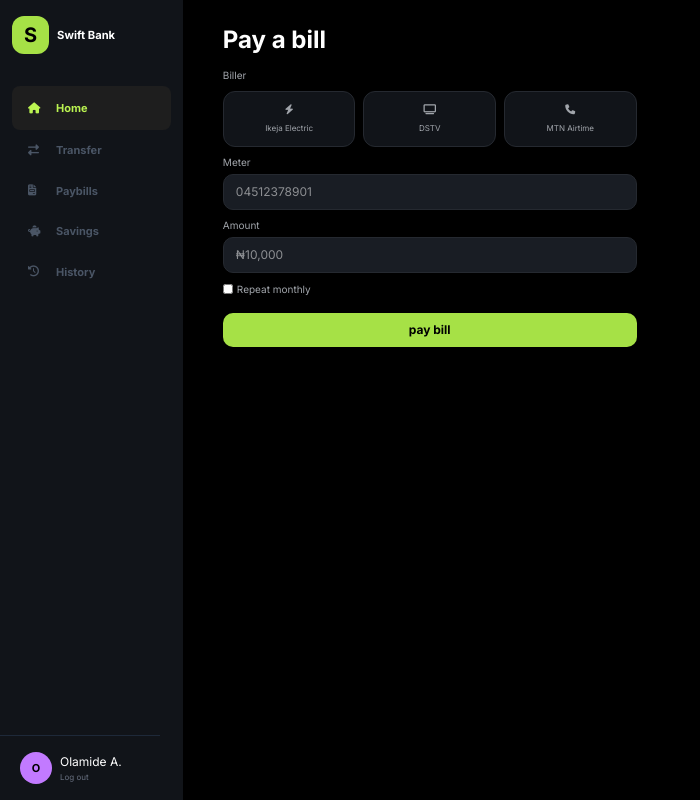
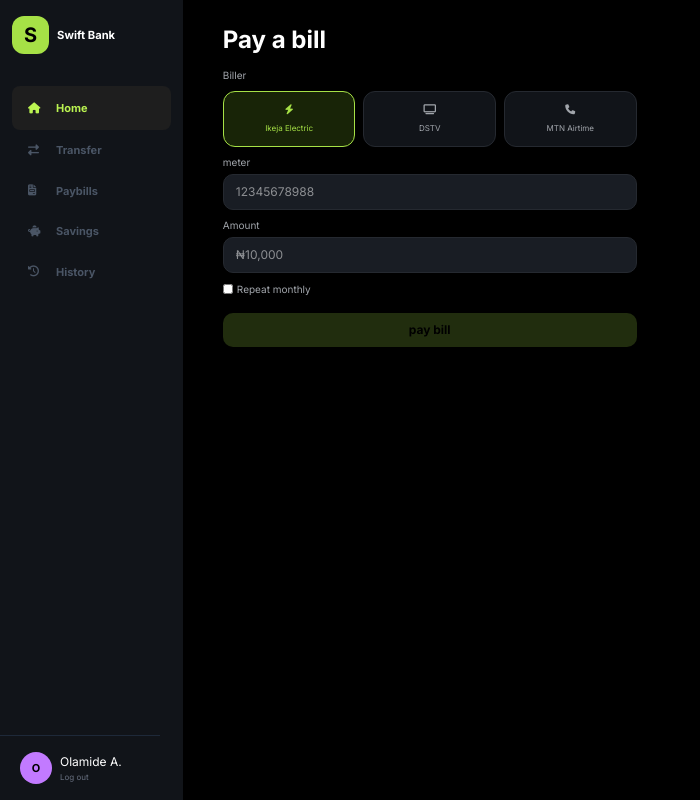
Before and after one commit to vaniel56/Swift-Bank-, an Angular app: page /layout/paybills in a window 1280 px wide. Shown: the whole page, without its empty margins (0-700 px from the left). Built offline with nearby package versions, Linux system fonts and the light colour scheme.

Commit message:
add fetures like the button grayed out till amount is inputed etc, made the paybills ui change pending on the biller selected

```diff
--- a/src/app/pages/paybills/paybills.html
+++ b/src/app/pages/paybills/paybills.html
@@ -10,7 +10,8 @@
         <!-- Ikeja Electric -->
         <div
           (click)="selectService('Ikeja Electric')"
-    [class]="activeService === 'Ikeja Electric'
+          [class]="
+            activeService === 'Ikeja Electric'
               ? 'bg-[#182407] border-[#A6E146] text-[#A6E146]'
               : 'bg-[#111419] border-[#252930]'
           "
@@ -23,7 +24,8 @@
         <!-- DSTV -->
         <div
           (click)="selectService('DSTV')"
-    [class]="activeService === 'DSTV'
+          [class]="
+            activeService === 'DSTV'
               ? 'bg-[#182407] border-[#A6E146] text-[#A6E146]'
               : 'bg-[#111419] border-[#252930]'
           "
@@ -36,7 +38,8 @@
         <!-- MTN Airtime -->
         <div
           (click)="selectService('MTN Airtime')"
-    [class]="activeService === 'MTN Airtime'
+          [class]="
+            activeService === 'MTN Airtime'
               ? 'bg-[#182407] border-[#A6E146] text-[#A6E146]'
               : 'bg-[#111419] border-[#252930]'
           "
@@ -47,12 +50,11 @@
         </div>
       </div>
       <div class="text-white">
-        <p class="text-[15px] md:text-[10px] text-[#A1A5AB] mt-3 md:mt-2">Meter</p>
+        <p class="text-[15px] md:text-[10px] text-[#A1A5AB] mt-3 md:mt-2">{{ label }}</p>
         <input
           type="text"
-          placeholder="04512378901"
+          placeholder="{{ placeholder }}"
           [(ngModel)]="meterNumber"
-
           class="bg-[#191D24] px-3 py-3 md:py-2 text-[17px] md:text-[12px] focus:outline-none mt-1 w-full rounded-[13px] md:rounded-[10px] border border-[#252930]"
         />
         @if (invalidMeterNumber) {
@@ -66,17 +68,15 @@
           placeholder="₦10,000"
           (input)="checkBalance()"
           [(ngModel)]="meterAmount"
-          class="bg-[#191D24] px-3 focus:outline-none  py-3 md:py-2 text-[17px] md:text-[12px] mt-1 w-full rounded-[10px] border border-[#252930]"
+          class="bg-[#191D24] px-3 focus:outline-none py-3 md:py-2 text-[17px] md:text-[12px] mt-1 w-full rounded-[10px] border border-[#252930]"
         />
         @if (insufficientFunds) {
           <p class="text-red-500 text-[14px] md:text-[11px] mt-1">
             Insufficient balance. Available: ₦{{ current() | number: '1.2-2' }}
           </p>
         }
-           @if(invalidMeterAmount){
-            <p class="text-red-500 text-[14px] md:text-[11px] mt-1">
-            input a valid meter amount
-          </p>
+        @if (invalidMeterAmount) {
+          <p class="text-red-500 text-[14px] md:text-[11px] mt-1">input a valid meter amount</p>
         }
       </div>
       <div class="flex gap-1 mt-4 md:mt-2 items-center">
@@ -84,7 +84,11 @@
         <P class="text-[#A1A5AB] text-[15px] md:text-[10px]">Repeat monthly</P>
       </div>
   <div
-        (click)="goToSuccesful()"
+  (click)="meterAmount && goToSuccesful()"
+  [ngClass]="{
+    'opacity-20 cursor-not-allowed': !meterAmount,
+    'opacity-100 cursor-pointer': meterAmount
+  }"
   class="w-full bg-[#A6E146] text-[17px] md:text-[12px] py-3 md:py-2 mt-6 md:mt-4 font-bold flex items-center justify-center rounded-[10px]"
 >
   pay bill
@@ -112,10 +116,10 @@
         </div>
         <div class="font-bold text-2xl text-white">Transfer Successful</div>
         <p class="text-[15px] text-[#9B9FA5]">
-          {{ meterData ?.meterAmount }} paid  to {{ meterData ?.service?.service }}
+          {{ meterData?.meterAmount }} paid to {{ meterData?.service?.service }}
         </p>
         <button
-          class="w-90 md:h-8 h-15 bg-[#191D24]  rounded-2xl md:rounded-lg text-white text-[17px] md:text-[12px] font-bold mt-5"
+          class="w-90 md:h-8 h-15 bg-[#191D24] rounded-2xl md:rounded-lg text-white text-[17px] md:text-[12px] font-bold mt-5"
           (click)="goToHome()"
         >
           Done
--- a/src/app/pages/paybills/paybills.ts
+++ b/src/app/pages/paybills/paybills.ts
@@ -1,5 +1,5 @@
 import { Component } from '@angular/core';
-import { DecimalPipe } from '@angular/common';
+import { DecimalPipe, NgClass } from '@angular/common';
 import { Router } from '@angular/router';
 import { signal } from '@angular/core';
 import { FormsModule } from '@angular/forms';
@@ -7,7 +7,7 @@ import { disabled } from '@angular/forms/signals';
 
 @Component({
   selector: 'app-paybills',
-  imports: [DecimalPipe, FormsModule],
+  imports: [DecimalPipe, NgClass, FormsModule],
   templateUrl: './paybills.html',
   styleUrl: './paybills.css',
 })
@@ -19,38 +19,38 @@ export class Paybills {
   current = signal(0);
   meterAmount!: string;
   meterNumber = '';
+  label: string = 'meter';
   meterData: any = null;
-  selectedServiceData: any = null;
+  selectedServiceData: { service: string; label: string; placeholder: string } = {
+    service: 'Ikeja Electric',
+    label: 'meter',
+    placeholder: '12345678988',
+  };
   selectedServiceIndex: number | null = null;
-  activeService = '';
-  service = [{ service: 'Ikeja Electric' }, { service: 'DSTV' }, { service: 'MTN Airtime' }];
+  activeService = 'Ikeja Electric';
+  service = [
+    { service: 'Ikeja Electric', label: 'meter', placeholder: '12345678988' },
+    { service: 'DSTV', label: 'Device ID', placeholder: '123456789888484' },
+    { service: 'MTN Airtime', label: 'Phone.NO', placeholder: '0901234567' },
+  ];
   constructor(private router: Router) {}
 
   selectService(service: string) {
     this.activeService = service;
-    this.selectedServiceData = { service: service };
+    this.selectedServiceData = this.service.find((item) => item.service === service) ?? {
+      service: 'Ikeja Electric',
+      label: 'meter',
+      placeholder: '12345678988',
+    };
+    this.label = this.selectedServiceData.label;
+    this.placeholder = this.selectedServiceData.placeholder;
   }
+  placeholder: string = this.selectedServiceData.placeholder;
+
   goToHome() {
     this.router.navigate(['layout/home']);
   }
-  saveTransaction() {
-       const cleanAmount = this.meterAmount.replace(/[₦]/g, '');
-  const amount = Number(cleanAmount);
-    const transactions = JSON.parse(localStorage.getItem('transactions') || '[]');
-    transactions.push({
-      beneficiary: this.selectedServiceData?.service || 'Unknown',
-      amount: amount,
-      date: new Date().toLocaleString(),
-      type: 'bills',
-    });
-    localStorage.setItem('transactions', JSON.stringify(transactions));
-  }
   goToSuccesful() {
-        if (this.selectedServiceData?.service == null) {
-          alert('Select a biller');
-        } else {
-          this.paybillpage = 'succesful-page';
-        }
     const cleanAmount = this.meterAmount.replace(/[₦]/g, '');
     const amount = Number(cleanAmount);
 
@@ -68,10 +68,14 @@ export class Paybills {
       this.invalidMeterAmount = false;
     }
 
-
     if (amount > this.current()) {
       this.insufficientFunds = true;
       return;
+    }
+    if (this.selectedServiceData?.service == null) {
+      alert('Select a biller');
+    } else {
+      this.paybillpage = 'succesful-page';
     }
 
     this.insufficientFunds = false;
@@ -81,14 +85,26 @@ export class Paybills {
     this.current.set(newBalance);
     localStorage.setItem('current', newBalance.toString());
 
-
     this.meterData = {
       service: this.selectedServiceData,
       meterAmount: this.meterAmount,
     };
-    this.saveTransaction()
+    this.saveTransaction();
   }
 
+
+  saveTransaction() {
+    const cleanAmount = this.meterAmount.replace(/[₦]/g, '');
+    const amount = Number(cleanAmount);
+    const transactions = JSON.parse(localStorage.getItem('transactions') || '[]');
+    transactions.push({
+      beneficiary: this.selectedServiceData?.service || 'Unknown',
+      amount: amount,
+      date: new Date().toLocaleString(),
+      type: 'bills',
+    });
+    localStorage.setItem('transactions', JSON.stringify(transactions));
+  }
   ngOnInit() {
     const savedCurrent = localStorage.getItem('current');
 
@@ -109,7 +125,6 @@ if (amount > 0) {
       this.meterAmount = '₦' + amount.toLocaleString('en-NG');
     }
 
-
     if (amount > Number(this.current()) && amount > 0) {
       this.insufficientFunds = true;
     } else {
--- a/src/app/pages/savings/savings.ts
+++ b/src/app/pages/savings/savings.ts
@@ -1,11 +1,11 @@
 import { Component, signal, OnInit } from '@angular/core';
-import { DecimalPipe } from '@angular/common';
+import { CommonModule, DecimalPipe } from '@angular/common';
 import { Router } from '@angular/router';
 import { FormsModule } from '@angular/forms';
 
 @Component({
   selector: 'app-savings',
-  imports: [DecimalPipe, FormsModule,],
+  imports: [CommonModule, DecimalPipe, FormsModule,],
   templateUrl: './savings.html',
   styleUrls: ['./savings.css'],
 })
--- a/src/app/pages/transfer/transfer.ts
+++ b/src/app/pages/transfer/transfer.ts
@@ -40,7 +40,7 @@ export class Transfer implements OnInit {
       this.selectedBeneficiary = index;
     }
   }
-  goTotransferDetails() {
+  goToTransferDetails() {
     if (this.selectedBeneficiary !== null) {
       this.transferPage = 'transfer-details';
       // Store the beneficiary data to use on the transfer details page
@@ -79,6 +79,7 @@ export class Transfer implements OnInit {
  const currentBalance = Number(this.current()); // Get the current balance
 const cleanAmount = this.transferAmount.replace(/[₦]/g, '');
 const amount = Number(cleanAmount);
+
      if (!amount || amount <= 0) {
       alert('Enter valid amount');
       return;
```
Also changed, not shown: src/app/pages/savings/savings.html (+13 -13 lines), src/app/pages/transfer/transfer.html (+28 -16 lines). Lines whose indentation alone changed are shown as unchanged.
